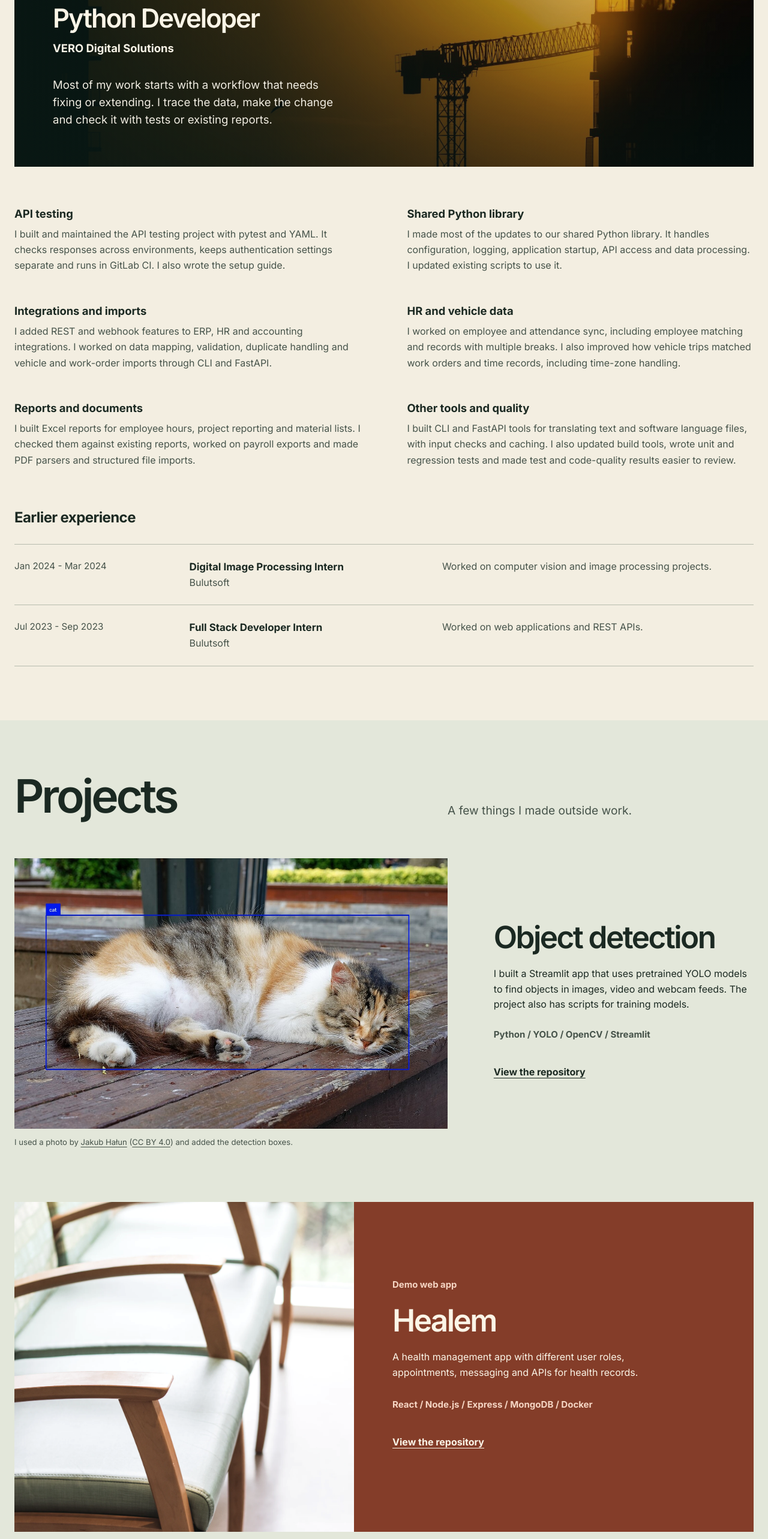
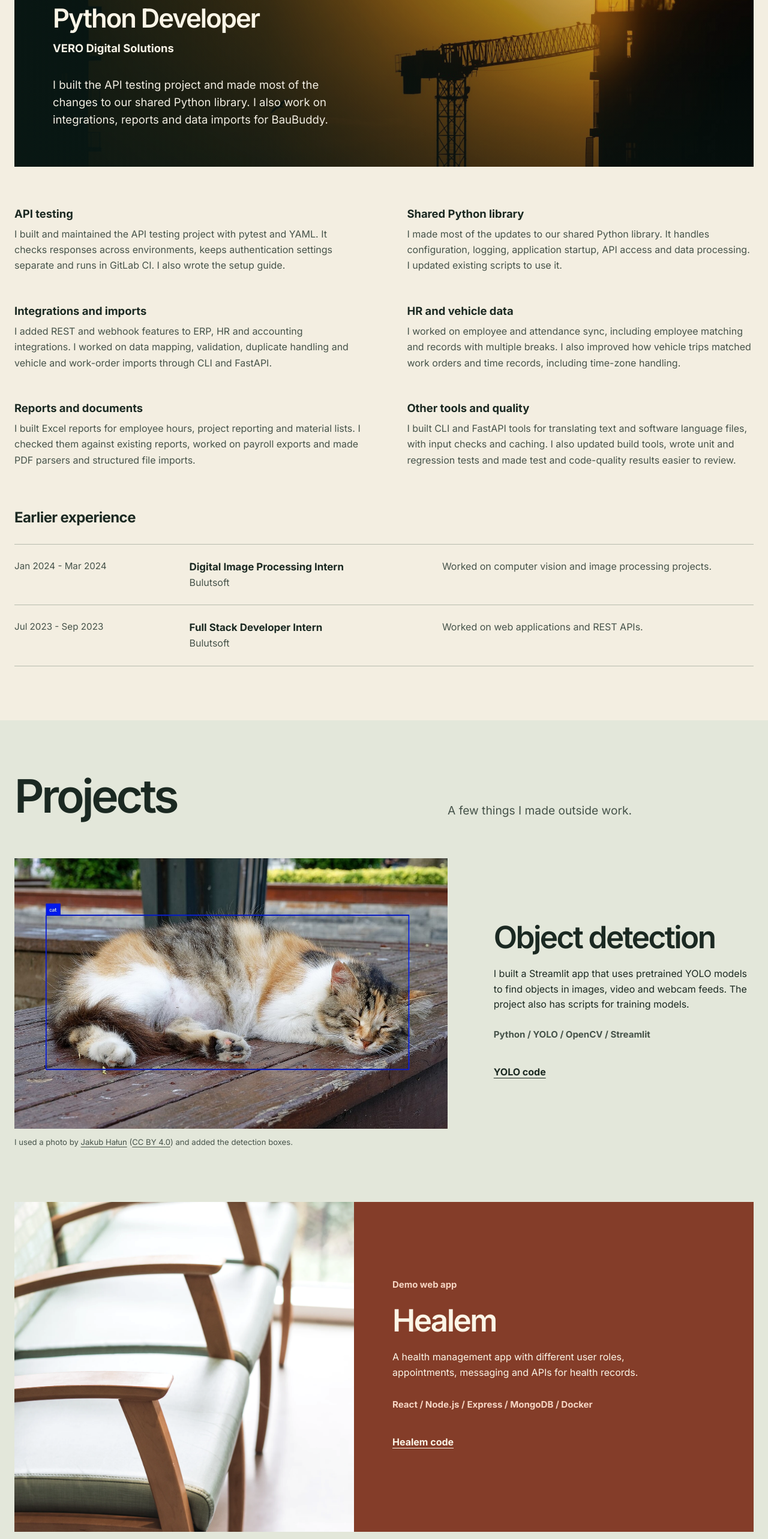
Before and after one commit to MrZacked/DenizUtkuVercel, a Next.js app: page / in a window 1280 px wide. Shown: the part 1180-3746 px from the top of the page at 60% size. Built offline with nearby package versions, Linux system fonts and the light colour scheme.

Commit message:
Tidy copy and motion

```diff
--- a/app/motion-effects.tsx
+++ b/app/motion-effects.tsx
@@ -34,11 +34,11 @@ export function MotionEffects() {
             const image = element.dataset.reveal === "image";
             const animation = element.animate(
               [
-                { opacity: 0, transform: image ? "translateY(40px) scale(0.96)" : "translateY(28px)" },
+                { opacity: image ? 0.9 : 1, transform: image ? "translateY(16px) scale(0.99)" : "translateY(12px)" },
                 { opacity: 1, transform: "translateY(0) scale(1)" },
               ],
               {
-                duration: image ? 950 : 720,
+                duration: image ? 520 : 420,
                 delay: Math.min(Number(element.dataset.revealDelay) || 0, 160),
                 easing: "cubic-bezier(0.22, 1, 0.36, 1)",
                 fill: "backwards",
--- a/app/page.tsx
+++ b/app/page.tsx
@@ -80,14 +80,14 @@ export default function Home() {
                   <h3>Python Developer</h3>
                   <p className="experience-company">VERO Digital Solutions</p>
                   <p className="experience-lead">
-                    Most of my work starts with a workflow that needs fixing or
-                    extending. I trace the data, make the change and check it
-                    with tests or existing reports.
+                    I built the API testing project and made most of the changes
+                    to our shared Python library. I also work on integrations,
+                    reports and data imports for BauBuddy.
                   </p>
                 </div>
               </div>
               <ul className="experience-points" role="list">
-                <li data-reveal="copy">
+                <li>
                   <h4>API testing</h4>
                   <p>
                     I built and maintained the API testing project with pytest
@@ -96,7 +96,7 @@ export default function Home() {
                     also wrote the setup guide.
                   </p>
                 </li>
-                <li data-reveal="copy" data-reveal-delay="90">
+                <li>
                   <h4>Shared Python library</h4>
                   <p>
                     I made most of the updates to our shared Python library. It
@@ -105,7 +105,7 @@ export default function Home() {
                     use it.
                   </p>
                 </li>
-                <li data-reveal="copy">
+                <li>
                   <h4>Integrations and imports</h4>
                   <p>
                     I added REST and webhook features to ERP, HR and accounting
@@ -114,7 +114,7 @@ export default function Home() {
                     FastAPI.
                   </p>
                 </li>
-                <li data-reveal="copy" data-reveal-delay="90">
+                <li>
                   <h4>HR and vehicle data</h4>
                   <p>
                     I worked on employee and attendance sync, including employee
@@ -123,7 +123,7 @@ export default function Home() {
                     including time-zone handling.
                   </p>
                 </li>
-                <li data-reveal="copy">
+                <li>
                   <h4>Reports and documents</h4>
                   <p>
                     I built Excel reports for employee hours, project reporting
@@ -132,7 +132,7 @@ export default function Home() {
                     file imports.
                   </p>
                 </li>
-                <li data-reveal="copy" data-reveal-delay="90">
+                <li>
                   <h4>Other tools and quality</h4>
                   <p>
                     I built CLI and FastAPI tools for translating text and
@@ -215,7 +215,7 @@ export default function Home() {
                 target="_blank"
                 rel="noopener noreferrer"
               >
-                View the repository
+                YOLO code
               </a>
             </div>
           </article>
@@ -245,7 +245,7 @@ export default function Home() {
                 target="_blank"
                 rel="noopener noreferrer"
               >
-                View the repository
+                Healem code
               </a>
             </div>
           </article>
@@ -267,7 +267,7 @@ export default function Home() {
                   target="_blank"
                   rel="noopener noreferrer"
                 >
-                  View the repository
+                  Colorization code
                 </a>
               </div>
             </div>
```
Also changed, not shown: 1 other file (tests, documents, lock files or other folders).
